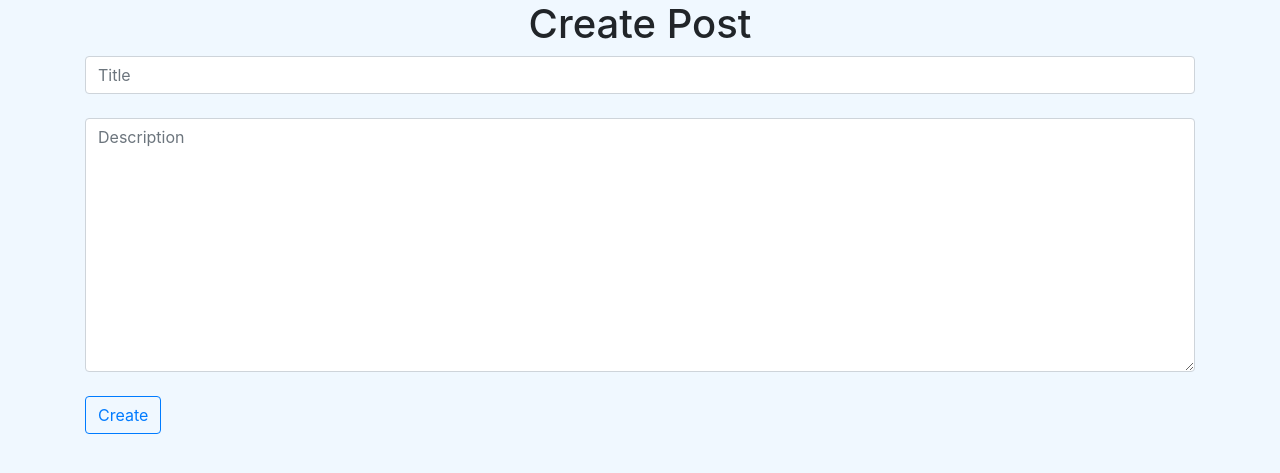
After one commit to bharathjinka09/djangoApi, a Django app: page /create-posts/ in a window 1280 px wide. The commit adds this page. Shown: the top 473 px of the page. Run offline with Django 3.2, Linux system fonts and the light colour scheme; data comes from the database, SQL or seed files in the repository; both versions use the stored data as it was before the commit; some libraries are stand-ins or nearby versions.

Commit message:
Create View in frontend form

```diff
--- a/core/models.py
+++ b/core/models.py
@@ -8,7 +8,7 @@ class Post(models.Model):
 	title = models.CharField(max_length=100)
 	description = models.TextField()
 	timestamp = models.DateTimeField(auto_now_add=True)
-	owner = models.ForeignKey(User, on_delete=models.CASCADE)
+	# owner = models.ForeignKey(User, on_delete=models.CASCADE)
 
 	def __str__(self):
 		return self.title
--- a/core/serializers.py
+++ b/core/serializers.py
@@ -6,4 +6,4 @@ from .models import Post
 class PostSerializer(serializers.ModelSerializer):
     class Meta:
         model = Post
-        fields = ['id', 'title', 'description', 'owner', 'timestamp']
+        fields = ['id', 'title', 'description', 'timestamp']
--- a/core/views.py
+++ b/core/views.py
@@ -1,4 +1,4 @@
-from django.shortcuts import render
+from django.shortcuts import render, redirect
 from django.http import JsonResponse
 
 # third party imports
@@ -20,6 +20,12 @@ def home(request):
 	posts = Post.objects.all()
 	context = {'posts':posts}
 	return render(request,'index.html',context=context)
+
+def create(request):
+	posts = Post.objects.all()
+	context = {'posts':posts}
+	return render(request,'create.html',context=context)
+
 
 class TestView(APIView):
 
@@ -59,6 +65,7 @@ class PostCreateView(mixins.ListModelMixin, generics.CreateAPIView):
 	def get(self, request, *args, **kwargs):
 		return self.list(request, *args, **kwargs)
 
+
 class PostListCreateView(generics.ListCreateAPIView):
 	serializer_class = PostSerializer
 	queryset = Post.objects.all()
@@ -70,3 +77,17 @@ class PostListCreateView(generics.ListCreateAPIView):
 class PostRetrieveUpdateDestroyAPIView(generics.RetrieveUpdateDestroyAPIView):
 	serializer_class = PostSerializer
 	queryset = Post.objects.all()
+
+# class DeletePostView(DestroyAPIView):
+#     serializer_class = PostSerializer
+#     permission_classes = [IsAuthenticated]
+
+#     def get_queryset(self):
+#         queryset = Posts.objects.filter(title = self.request.user, id=self.kwargs['pk'])
+#         return queryset
+
+#     def destroy(self, request, *args, **kwargs):
+#         instance = self.get_object()
+#         if instance.is_default == True:
+#             return Response("Cannot delete default system category", status=status.HTTP_400_BAD_REQUEST)
+#         self.perform_destroy(instance)
--- a/drf_api/urls.py
+++ b/drf_api/urls.py
@@ -28,7 +28,9 @@ urlpatterns = [
     path('posts/', PostView.as_view(), name='posts'),
     path('create/', PostCreateView.as_view(), name='create'),
     path('list-create/', PostListCreateView.as_view(), name='list-create'),
+    # path('delete/<pk>', DeletePostView.as_view(), name='delete'),
     path('list-update-delete/<pk>', PostRetrieveUpdateDestroyAPIView.as_view(), name='list-update-delete'),
     path('api/token/',obtain_auth_token,name='obtain-token'),
     path('',home,name='home'),
+    path('create-posts/',create,name='create'),
 ]
--- a/static/scripts.js
+++ b/static/scripts.js
@@ -15,11 +15,11 @@ fetch('http://127.0.0.1:8000/posts/', {mode: 'cors'})
   		var row = `<tr>
   						<td>${posts[i].title}</td>
   						<td>${posts[i].description}</td>
-  						<td>${posts[i].owner}</td>
   						<td>${posts[i].timestamp}</td>
-
+  						<td><button class='btn btn-info' onclick="myFunction()">Edit</button></td>
+  						<td><a href='/delete/${i+1}' class='btn btn-danger'>Delete</a></td>
   				   </tr>`
-  		let title = posts[i].title;
+  		// let title = posts[i].title;
 
   		table.innerHTML += row
 
--- /dev/null
+++ b/templates/base.html
@@ -0,0 +1,29 @@
+{% load static %}
+<!DOCTYPE html>
+<html>
+<head>
+	<title>Consume API Using JS</title>
+	<meta name="viewport" content="width=device-width, initial-scale=1.0">
+	<!-- CSS only -->
+	<link rel="stylesheet" href="https://stackpath.bootstrapcdn.com/bootstrap/4.5.0/css/bootstrap.min.css" integrity="sha384-9aIt2nRpC12Uk9gS9baDl411NQApFmC26EwAOH8WgZl5MYYxFfc+NcPb1dKGj7Sk" crossorigin="anonymous">
+
+	<!-- JS, Popper.js, and jQuery -->
+	<script src="https://code.jquery.com/jquery-3.5.1.slim.min.js" integrity="sha384-DfXdz2htPH0lsSSs5nCTpuj/zy4C+OGpamoFVy38MVBnE+IbbVYUew+OrCXaRkfj" crossorigin="anonymous"></script>
+	<script src="https://cdn.jsdelivr.net/npm/popper.js@1.16.0/dist/umd/popper.min.js" integrity="sha384-Q6E9RHvbIyZFJoft+2mJbHaEWldlvI9IOYy5n3zV9zzTtmI3UksdQRVvoxMfooAo" crossorigin="anonymous"></script>
+	<script src="https://stackpath.bootstrapcdn.com/bootstrap/4.5.0/js/bootstrap.min.js" integrity="sha384-OgVRvuATP1z7JjHLkuOU7Xw704+h835Lr+6QL9UvYjZE3Ipu6Tp75j7Bh/kR0JKI" crossorigin="anonymous"></script>
+
+	<style type="text/css">
+		body{
+			background: aliceblue;
+		}
+	</style>
+
+</head>
+<body>
+
+	{% block content %}
+	{% endblock content %}
+
+</body>
+<script src="{% static 'scripts.js' %}"></script>
+</html>
--- /dev/null
+++ b/templates/create.html
@@ -0,0 +1,14 @@
+{% extends 'base.html' %}
+{% block content %}
+	<div class="container">
+		<h1 class="text-center">Create Post</h1>
+		<form method="POST" action="/create/">
+			{% csrf_token %}
+			<input type="text" name="title" placeholder="Title" class="form-control"><br>
+			<textarea cols="10" rows="10" name="description" placeholder="Description" class="form-control"></textarea><br>
+			<button class="btn btn-outline-primary" type="submit" name="submit">Create</button>
+
+		</form>
+	</div>
+
+	{% endblock content %}
```
Also changed, not shown: templates/index.html (+5 -25 lines), core/migrations/0002_remove_post_owner.py (added), db.sqlite3.
